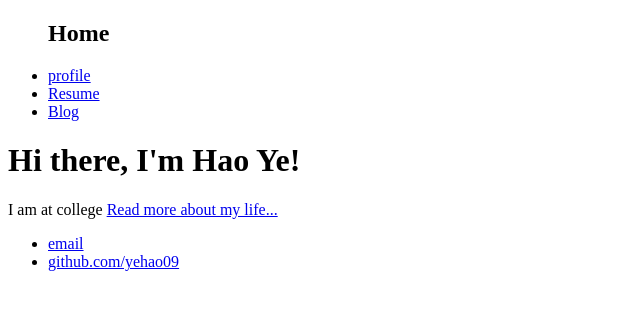
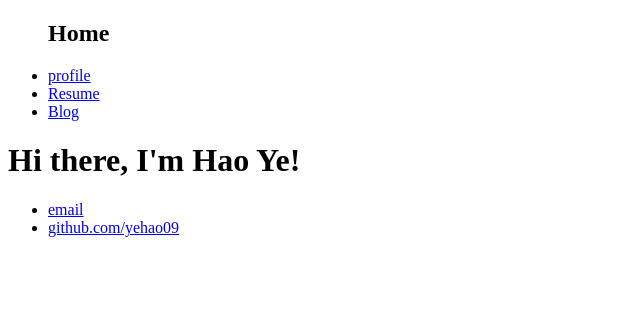
Before and after one commit to yehao09/HaoYe.github.io, a plain HTML site: page index.html in a window 1280 px wide. Shown: the whole page, without its empty margins (0-640 px from the left). Drawn offline with Linux system fonts and the light colour scheme.

Commit message:
Update index.html

```diff
--- a/index.html
+++ b/index.html
@@ -15,7 +15,7 @@
 		<div class="container">
     		<div class="blurb">
         		<h1>Hi there, I'm Hao Ye!</h1>
-				<p> I am at college  <a href="/about">Read more about my life...</a></p>
+
     		</div><!-- /.blurb -->
 		</div><!-- /.container -->
 		<footer>
```
